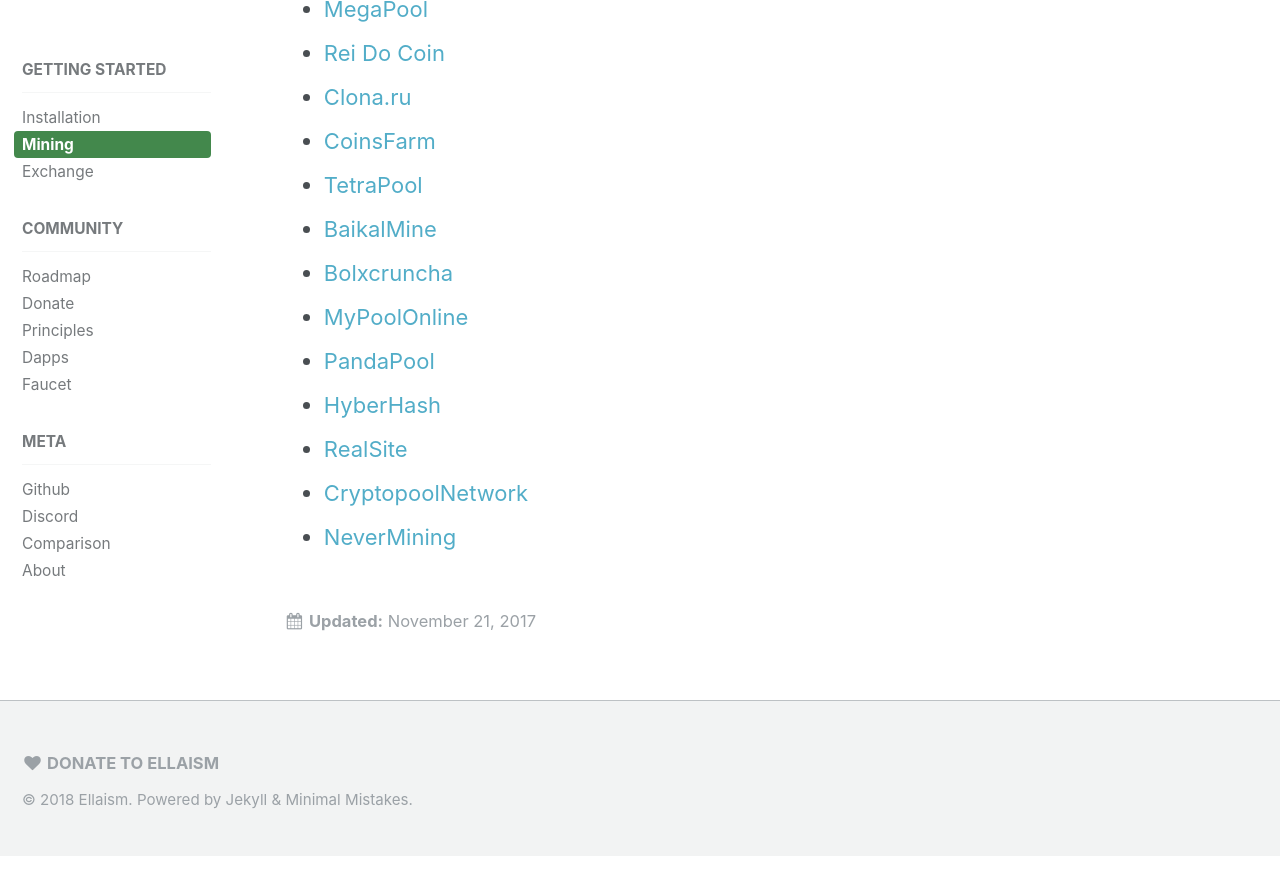
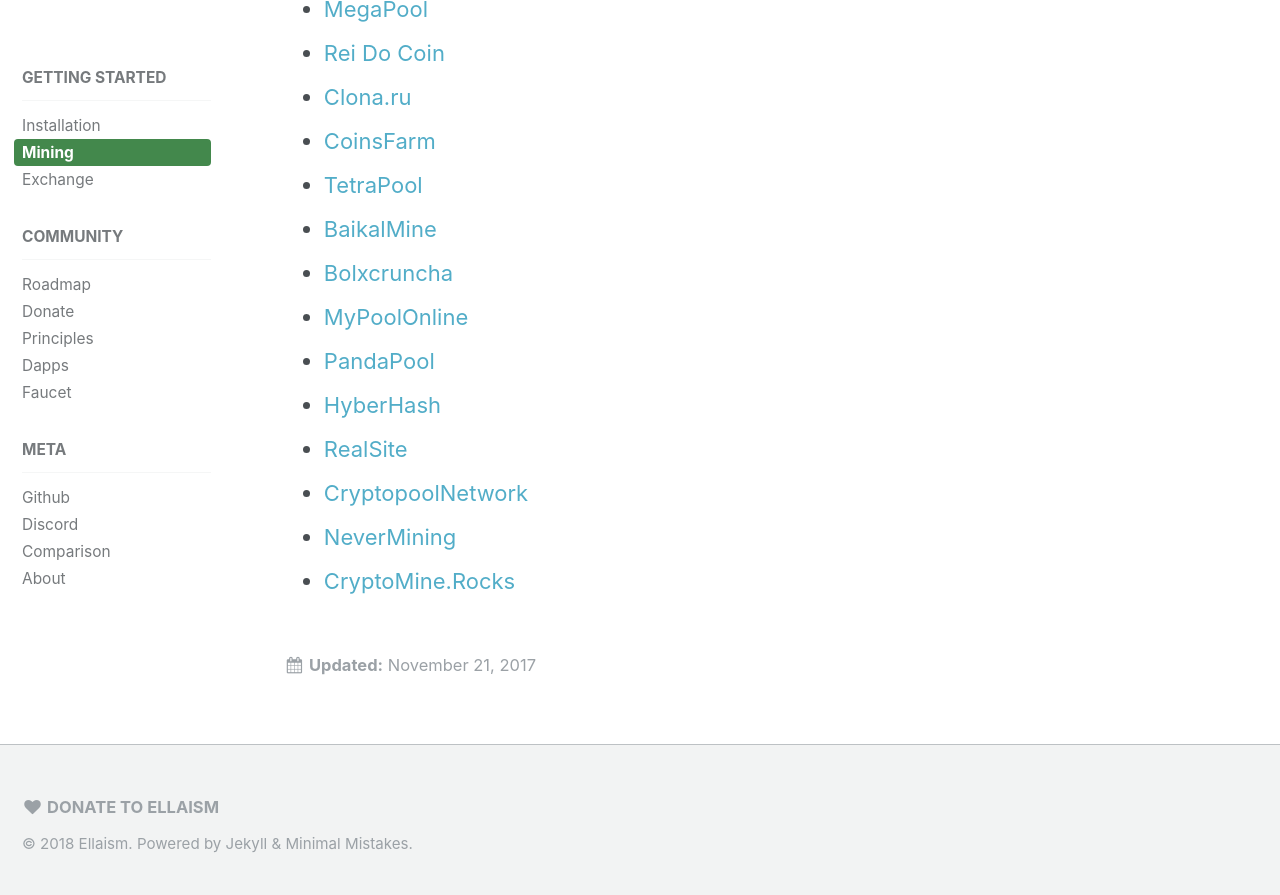
Before and after one commit to ellaism/ellaism.org, a Jekyll site: the page built from _docs/mining.md, in a window 1280 px wide and 900 px high, scrolled down 2620 px. Shown: the top 895 px of the window. Built offline with Jekyll 4.4.1, drawn with Linux system fonts in a browser that asks for light colours; before the commit the page ends 3476 px from its top, so only the background shows below that.

Commit message:
Add CryptoMine.Rocks

```diff
--- a/_docs/mining.md
+++ b/_docs/mining.md
@@ -83,3 +83,4 @@
 * [RealSite](https://mine-ella.real-site.com/)
 * [CryptopoolNetwork](http://ella.cryptopool.network/)
 * [NeverMining](http://ella.nevermining.org)
+* [CryptoMine.Rocks](https://ella.cryptomine.rocks)
```
